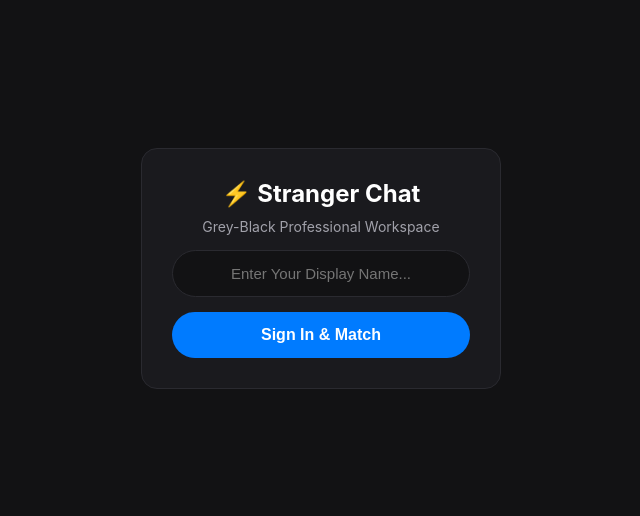
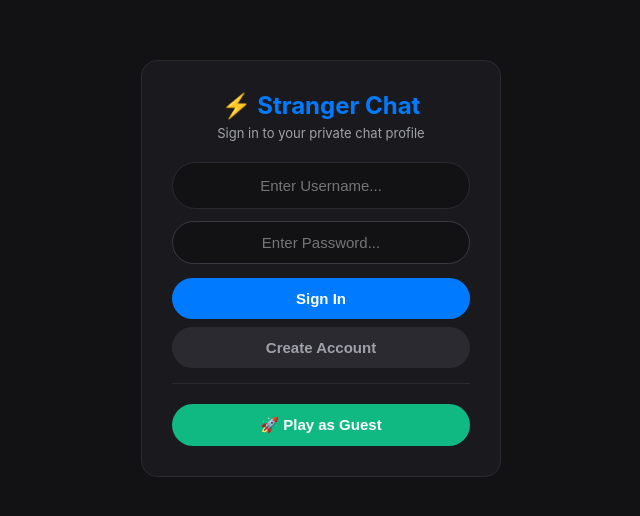
Before and after one commit to davidezzraa-code/Expoxchat, a plain HTML site: page public/index.html in a window 1280 px wide. Shown: the part 132-648 px from the top of the page, without its empty margins (319-959 px from the left). Drawn offline with nearby package versions, Linux system fonts and the light colour scheme.

Commit message:
Update index.html

```diff
--- a/public/index.html
+++ b/public/index.html
@@ -4,7 +4,6 @@
     <meta charset="UTF-8">
     <meta name="viewport" content="width=device-width, initial-scale=1.0">
     <title>Premium Stranger Chat</title>
-    <!-- Load TensorFlow.js and nsfwjs library for client-side content moderation -->
     <script src="https://jsdelivr.net"></script>
     <script src="https://jsdelivr.net"></script>
     <style>
@@ -19,23 +18,30 @@
             margin: 0;
         }
 
-        #login-overlay {
+        /* Sign In / Sign Up Screen Overlay */
+        #auth-overlay {
             position: fixed; top: 0; left: 0; width: 100%; height: 100%;
             background: #121214; display: flex; flex-direction: column;
             justify-content: center; align-items: center; z-index: 9999; padding: 20px;
         }
-        .login-card {
+        .auth-card {
             background: #1a1a1e; border: 1px solid #2a2a30; padding: 30px;
             border-radius: 16px; width: 100%; max-width: 360px; text-align: center;
         }
-        .login-card input {
-            width: 100%; padding: 14px; background: #121214; border: 1px solid #3a3a42;
-            color: #fff; border-radius: 25px; margin: 15px 0; font-size: 16px; text-align: center; outline: none;
+        .auth-card h2 { margin: 0 0 5px 0; font-size: 24px; color: #007bff; }
+        .auth-card p { color: #a1a1aa; font-size: 13px; margin: 0 0 15px 0; }
+        .auth-card input {
+            width: 100%; padding: 12px; background: #121214; border: 1px solid #3a3a42;
+            color: #fff; border-radius: 25px; margin: 6px 0; font-size: 15px; text-align: center; outline: none;
         }
-        .login-card button {
-            width: 100%; padding: 14px; background: #007bff; color: white;
-            border: none; border-radius: 25px; font-weight: bold; font-size: 16px; cursor: pointer;
+        .auth-card button {
+            width: 100%; padding: 12px; border: none; border-radius: 25px;
+            font-weight: bold; font-size: 15px; cursor: pointer; margin-top: 8px;
         }
+        .btn-primary { background: #007bff; color: white; }
+        .btn-secondary { background: #2a2a30; color: #a1a1aa; border: 1px solid #3a3a42; }
+        .btn-guest { background: #10b981; color: white; margin-top: 15px !important; }
+        .auth-toggle { font-size: 13px; color: #a1a1aa; margin-top: 12px; cursor: pointer; text-decoration: underline; }
 
         header {
             background: #1a1a1e; border-bottom: 1px solid #2a2a30;
@@ -45,13 +51,8 @@
         .brand { display: flex; align-items: center; gap: 8px; font-size: 18px; }
         #online { background: #10b981; color: white; padding: 4px 10px; border-radius: 20px; font-size: 13px; font-weight: 600; }
 
-        /* Two-panel window layout */
         .app-container { display: flex; flex: 1; overflow: hidden; width: 100%; }
-
-        /* Main stranger area */
         .chat-area { flex: 2; display: flex; flex-direction: column; border-right: 1px solid #2a2a30; background: #121214; }
-
-        /* Friend management tab */
         .friends-sidebar { flex: 1; display: flex; flex-direction: column; background: #1a1a1e; padding: 15px; overflow-y: auto; }
         .sidebar-title { font-size: 15px; font-weight: bold; padding-bottom: 10px; border-bottom: 1px solid #2a2a30; color: #a1a1aa; }
 
@@ -68,8 +69,7 @@
         .btn-accept { background: #10b981; color: white; }
         .btn-deny { background: #ef4444; color: white; }
 
-        .friend-item { display: flex; justify-content: space-between; align-items: center; padding: 10px; background: #2a2a30; border-radius: 10px; margin-top: 8px; border: 1px solid transparent; cursor: pointer; }
-        .friend-item:hover { border-color: #007bff; }
+        .friend-item { display: flex; justify-content: space-between; align-items: center; padding: 10px; background: #2a2a30; border-radius: 10px; margin-top: 8px; border: 1px solid transparent; }
         .friend-badge { background: #007bff; color: white; padding: 2px 6px; border-radius: 10px; font-size: 11px; }
 
         #controls { padding: 15px; display: flex; gap: 10px; background: #1a1a1e; border-top: 1px solid #2a2a30; align-items: center; }
@@ -81,18 +81,25 @@
 
         .cam-btn { background: #10b981; color: white; padding: 10px; border-radius: 50%; width: 46px; height: 46px; display: flex; align-items: center; justify-content: center; font-size: 20px; cursor: pointer; flex-shrink: 0; position: relative; }
         .cam-btn.disabled { opacity: 0.4; pointer-events: none; }
-
         #safety-overlay { display: none; position: absolute; font-size: 11px; background: rgba(0,0,0,0.8); width: 100%; height: 100%; border-radius: 50%; align-items: center; justify-content: center; color: #ff4757; }
     </style>
 </head>
 <body>
 
-    <div id="login-overlay">
-        <div class="login-card">
-            <h2 style="margin:0 0 10px 0;">⚡ Stranger Chat</h2>
-            <p style="color:#a1a1aa; font-size:14px; margin:0;">Grey-Black Professional Workspace</p>
-            <input type="text" id="nickname-input" placeholder="Enter Your Display Name..." maxlength="15" onkeypress="if(event.key==='Enter') submitLogin()">
-            <button onclick="submitLogin()">Sign In & Match</button>
+    <!-- AUTH SCREEN (SIGN IN / SIGN UP / GUEST) -->
+    <div id="auth-overlay">
+        <div class="auth-card" id="login-box">
+            <h2>⚡ Stranger Chat</h2>
+            <p id="auth-desc">Sign in to your private chat profile</p>
+
+            <input type="text" id="username-input" placeholder="Enter Username..." maxlength="15">
+            <input type="password" id="password-input" placeholder="Enter Password...">
+
+            <button class="btn-primary" onclick="handleAuth('login')">Sign In</button>
+            <button class="btn-secondary" onclick="handleAuth('signup')">Create Account</button>
+
+            <div style="border-top: 1px solid #2a2a30; margin-top: 15px; padding-top: 5px;"></div>
+            <button class="btn-primary btn-guest" onclick="handleAuth('guest')">🚀 Play as Guest</button>
         </div>
     </div>
 
@@ -104,7 +111,7 @@
     <div class="app-container">
         <div class="chat-area">
             <div id="chat-box">
-                <div class="system">🔒 Grey-Black Theme Live. Real-time client AI safety filters deployed.</div>
+                <div class="system">🔒 Safe Mode Active. Automated client-side anti-nudity filters are live.</div>
             </div>
 
             <div id="controls">
@@ -120,9 +127,9 @@
         </div>
 
         <div class="friends-sidebar">
-            <div class="sidebar-title">👥 Friends & Direct Boxes</div>
+            <div class="sidebar-title">👥 Friends Box</div>
             <div id="friends-list">
-                <div style="color:#71717a; font-size:13px; margin-top:10px; font-style:italic;">No active safe friend nodes saved yet.</div>
+                <div style="color:#71717a; font-size:13px; margin-top:10px; font-style:italic;">No active friends saved yet.</div>
             </div>
         </div>
     </div>
@@ -142,47 +149,25 @@
         let myName = "";
         let nsfwModel = null;
 
-        // Pre-load content classification system on background thread
-        nsfwjs.load().then(model => {
-            nsfwModel = model;
-            console.log("Safety filter running.");
-        });
+        nsfwjs.load().then(model => { nsfwModel = model; });
 
-        function submitLogin() {
-            const input = document.getElementById('nickname-input').value.trim();
-            if (input) {
-                myName = input;
-                document.getElementById('username-display').innerText = `(${myName})`;
-                document.getElementById('login-overlay').style.display = 'none';
-                socket.emit('set_nickname', myName);
-            }
-        }
+        function handleAuth(type) {
+            const user = document.getElementById('username-input').value.trim();
+            const pass = document.getElementById('password-input').value.trim();
 
-        function addMsg(val, type, isImg=false) {
-            const d = document.createElement('div');
-            d.className = `msg ${type}`;
-            if(isImg) {
-                const i = document.createElement('img'); i.src = val; d.appendChild(i);
-            } else {
-                d.innerText = val;
-            }
-            box.appendChild(d); box.scrollTop = box.scrollHeight;
-        }
+            if (type === 'guest') {
+                myName = "Guest_" + Math.floor(1000 + Math.random() * 9000);
+                enterApp();
+            } else if (type === 'signup') {
+                if(!user || !pass) return alert("Please type a username and password.");
+                if(localStorage.getItem("chat_user_" + user)) return alert("Username already taken on this device.");
 
-        function addSystemElement(element) {
-            const d = document.createElement('div'); d.className = 'msg system'; d.appendChild(element); box.appendChild(d); box.scrollTop = box.scrollHeight;
-        }
+                localStorage.setItem("chat_user_" + user, pass);
+                myName = user + " 🛡️";
+                alert("Account created successfully!");
+                enterApp();
+            } else if (type === 'login') {
+                if(!user || !pass) return alert("Please type your login details.");
+                const savedPass = localStorage.getItem("chat_user_" + user);
 
-        function startSearch() { socket.emit('find_stranger'); }
-        function sendTxt() {
-            if(msg.value.trim() && active) { addMsg(msg.value, 'you'); socket.emit('send_message', msg.value); msg.value=''; }
-        }
-
-        async function processImage(el) {
-            if(!active || !el.files || !el.files[0]) return;
-
-            safetyOverlay.style.display = "flex";
-            const file = el.files[0];
-            const reader = new FileReader();
-
-            reader.onload = async function(e) {
+                if(savedPass && savedPass === pass) {
```
